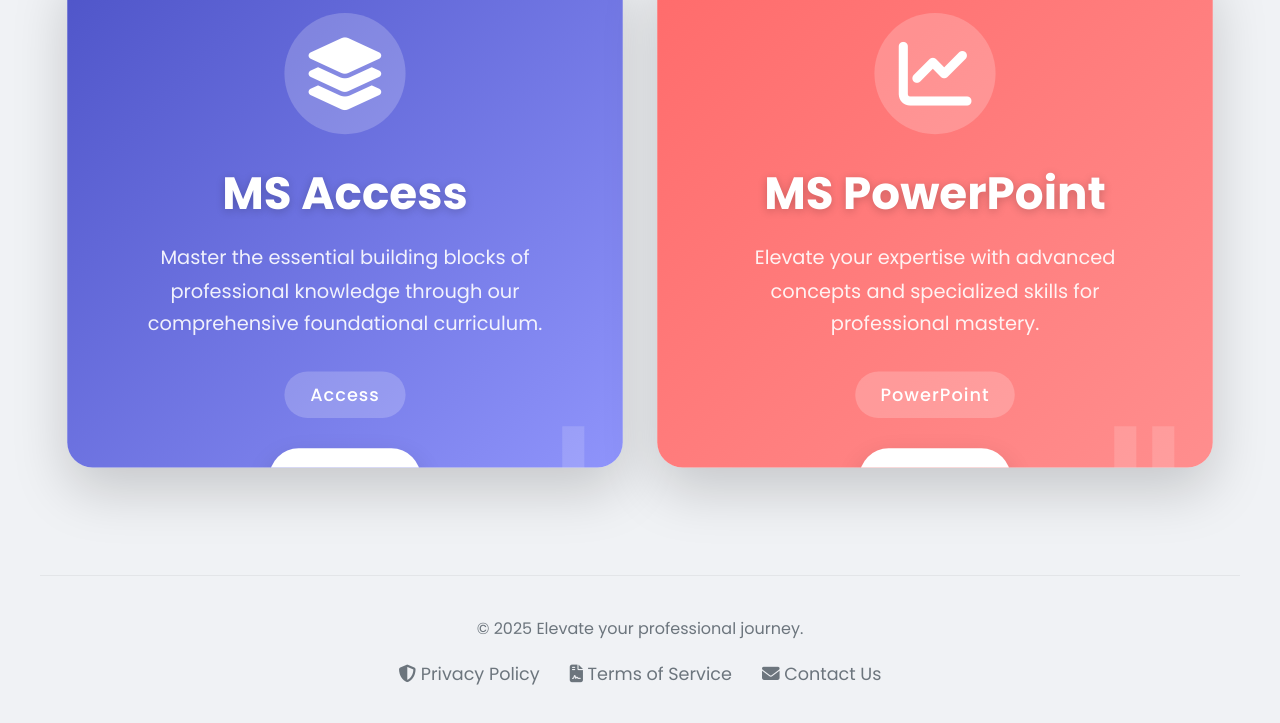
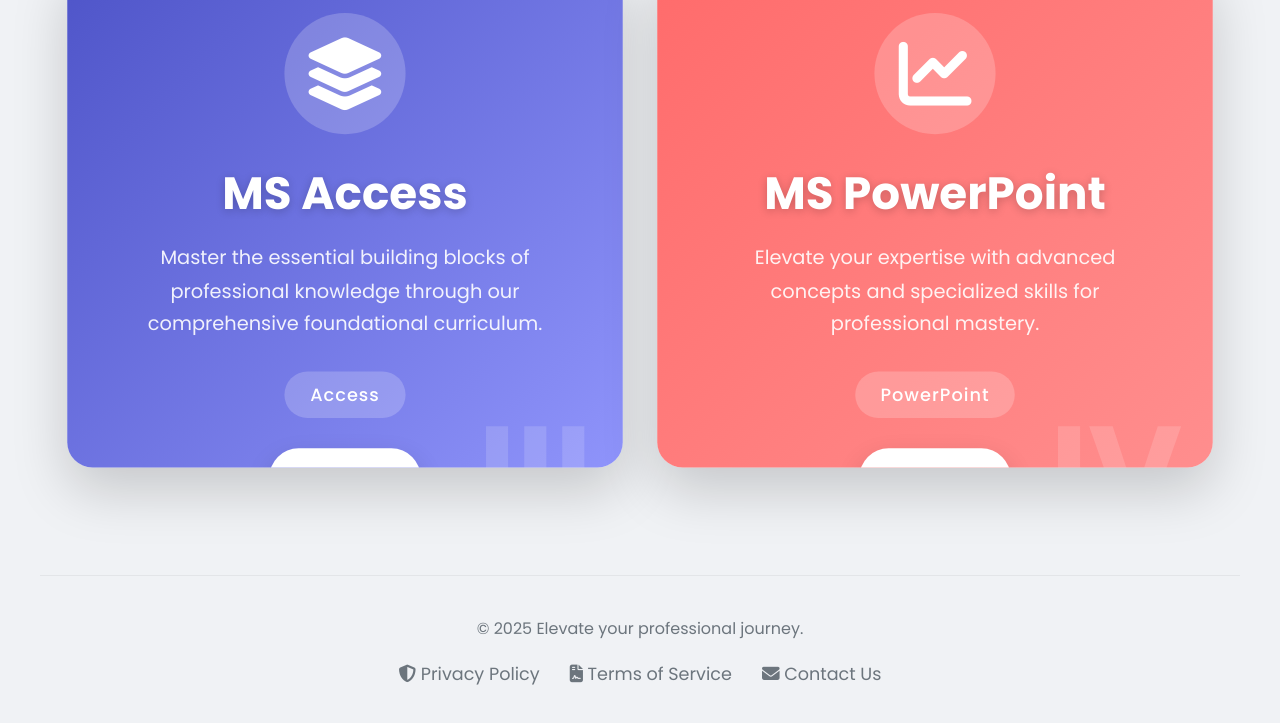
Before and after one commit to justarnavscs/Mystical-, a plain HTML site: page Oneshot.html in a window 1280 px wide. Shown: the part 1082-1805 px from the top of the page. Drawn offline with Linux system fonts and the light colour scheme; a web font is replaced by a local one.

Commit message:
Update Oneshot.html

```diff
--- a/Oneshot.html
+++ b/Oneshot.html
@@ -590,7 +590,7 @@
                         <p class="part-subtitle">Master the essential building blocks of professional knowledge through our comprehensive foundational curriculum.</p>
                         <div class="module-count">Access</div>
                         <div class="access-btn">Click<i class="fas fa-arrow-right"></i></div>
-                        <div class="part-number">I</div>
+                        <div class="part-number">III</div>
                     </div>
                 </a>
                                 <a href="https://drive.google.com/file/d/1-MJGYpgExK3euV6Lbo2hyg4y26pSzydc/view?usp=drivesdk" class="part-card part2">
@@ -602,7 +602,7 @@
                         <p class="part-subtitle">Elevate your expertise with advanced concepts and specialized skills for professional mastery.</p>
                         <div class="module-count">PowerPoint</div>
                         <div class="access-btn">Click<i class="fas fa-arrow-right"></i></div>
-                        <div class="part-number">II</div>
+                        <div class="part-number">IV</div>
                     </div>
                 </a>
             </div>
```
